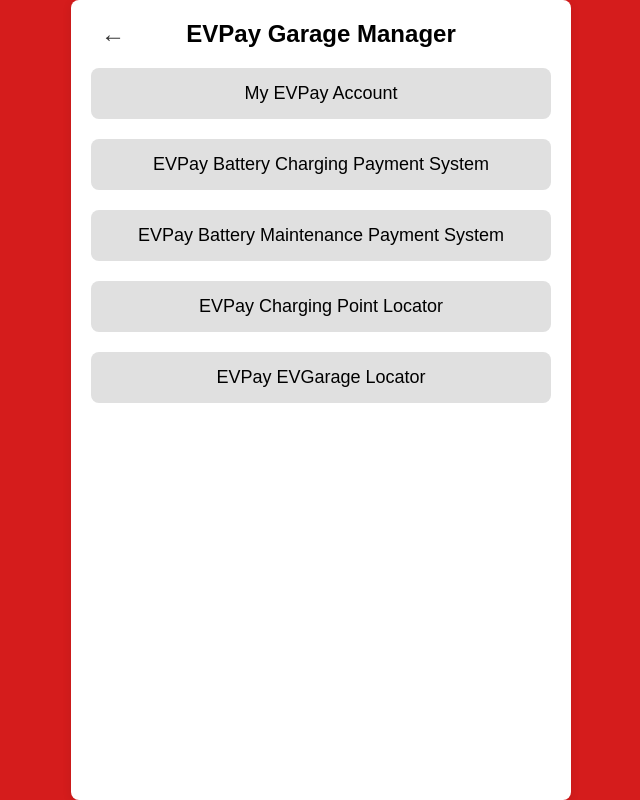
After one commit to peterodero561/EvpayApplication, a Flask app: page /profiles/manager_profile in a window 1280 px wide. The commit adds this page. Shown: the whole page, without its empty margins (319-959 px from the left). Run offline with Flask 3, Linux system fonts and the light colour scheme; the visitor is signed in with stand-in values (Sample User, id 1).

Commit message:
create Evpay garamanage functionality manager

```diff
--- a/app/blueprints/profiles/profile_routes.py
+++ b/app/blueprints/profiles/profile_routes.py
@@ -22,32 +22,43 @@ def allowed_file(filename):
 @profiles_bp.route('/user_profile', methods=['GET'], strict_slashes=False)
 @login_required
 def user_profile():
+    '''method to serve user home page'''
     if current_user.user_role != 'user':
         return redirect(url_for('auth.login'))
     return render_template('passengers_home.html', user=current_user)
 
-@profiles_bp.route('driver_profile', strict_slashes=False, methods=['GET'])
+@profiles_bp.route('/driver_profile', strict_slashes=False, methods=['GET'])
 @login_required
 def driver_profile():
+    '''method to serve driver home page'''
     if current_user.user_role != 'driver':
         redirect(url_for('auth.login'))
     return render_template('owners_home.html', driver=current_user)
 
+@profiles_bp.route('/manager_profile', methods=['GET'], strict_slashes=False)
+@login_required
+def manager_profile():
+    '''method to serve manager home page'''
+    if current_user.user_role != 'garage manager':
+        redirect(url_for('auth.login'))
+    return render_template('manager_home.html', manager=current_user)
+
 @profiles_bp.route('/account', methods=['GET'], strict_slashes=False)
 @login_required
 def account():
-    # serve the my acount page
+    '''Serves the profile page for users'''
     return render_template('profile.html', user=current_user)
 
 @profiles_bp.route('/account_data', methods=['GET'], strict_slashes=False)
 @login_required
 def account_data():
-    # return current user information
+    '''return current user information'''
     return jsonify(current_user.to_dict())
 
 @profiles_bp.route('/account_update', strict_slashes=False, methods=['PUT'])
 @login_required
 def account_update():
+    '''methos to update account information'''
     if request.method == 'PUT':
         name = request.form.get('name')
         email = request.form.get('email')
@@ -83,19 +94,20 @@ def account_update():
 @profiles_bp.route('/battery_charge', strict_slashes=False, methods=['GET'])
 @login_required
 def battery_charge():
-    # servers the charge page
+    '''serves the charge page'''
     return render_template('battery_charging.html')
 
 @profiles_bp.route('/battery_maintanance', strict_slashes=False, methods=['GET'])
 @login_required
 def battery_maintain():
-    # serve battery maintenace page
+    '''serve battery maintenace page'''
     return render_template('battery_maintanance.html')
 
 
 @profiles_bp.route('/account_bus', strict_slashes=False, methods=['GET'])
 @login_required
 def account_bus():
+    '''Returns information about a bus of a given driver'''
     user_id = current_user.user_id
     driver = Driver.query.filter_by(user_id=user_id).first()
     driver_id = driver.driver_id
@@ -108,6 +120,7 @@ def account_bus():
 @profiles_bp.route('/account_bus_update', strict_slashes=False, methods=['PUT'])
 @login_required
 def account_bus_update():
+    '''Updates information about Bus'''
     if request.method == 'PUT':
         bus_model = request.form.get('busModel')
         plate = request.form.get('plate')
--- /dev/null
+++ b/app/blueprints/profiles/templates/manager_home.html
@@ -0,0 +1,28 @@
+<!DOCTYPE html>
+<html lang="en">
+<head>
+    <meta charset="UTF-8">
+    <meta name="viewport" content="width=device-width, initial-scale=1.0">
+    <title>EVPay</title>
+    <link rel="stylesheet" href="{{url_for('static', filename='styles/manager_home.css')}}">
+</head>
+<body>
+    <div class="container">
+        <header class="header">
+            <a href="#" class="back-button" onclick="goBack()">&larr;</a>
+            <h1 class="title">EVPay Garage Manager</h1>
+        </header>
+        <main>
+            <div class="button-group">
+                <button class="btn" onclick="evpay_account()">My EVPay Account</button>
+                <button class="btn" onclick="battery_charging()">EVPay Battery Charging Payment System</button>
+                <button class="btn" onclick="battery_maintenance()">EVPay Battery Maintenance Payment System</button>
+                <button class="btn">EVPay Charging Point Locator</button>
+                <button class="btn">EVPay EVGarage Locator</button>
+            </div>
+        </main>
+    </div>
+
+    <script src="{{url_for('static', filename='scripts/manager_home.js')}}"></script>
+</body>
+</html>
--- a/app/static/scripts/login.js
+++ b/app/static/scripts/login.js
@@ -23,6 +23,8 @@ document.addEventListener('DOMContentLoaded', function() {
                     window.location.href = '/profiles/user_profile';
                 } else if (data.role == 'driver') {
                     window.location.href = '/profiles/driver_profile';
+                } else if (data.role == 'garage manager') {
+                    window.location.href = '/profiles/manager_profile'
                 } else {
                     responseMessage.textContent = 'There was an error creating your account. Please create a new account';
                 }
--- /dev/null
+++ b/app/static/scripts/manager_home.js
@@ -0,0 +1,16 @@
+function goBack() {
+    window.history.back('home.html');
+}
+function evpay_account() {
+    window.location.href ='/profiles/account';
+}
+// Additional functionality can be added here for button clicks
+function battery_charging(){
+    // window.location.href ='battery_payment.html';
+    window.location.href = '/profiles/battery_charge';
+
+}
+
+function battery_maintenance(){
+    window.location.href ='/profiles/battery_maintanance';
+}
--- /dev/null
+++ b/app/static/styles/manager_home.css
@@ -0,0 +1,75 @@
+/* General Reset */
+* {
+    margin: 0;
+    padding: 0;
+    box-sizing: border-box;
+}
+
+/* Body Styling */
+body {
+    font-family: Arial, sans-serif;
+    background-color: #d51c1c;
+    display: flex;
+    justify-content: center;
+    align-items: center;
+    height: 100vh;
+    margin: 0;
+}
+
+/* Container */
+.container {
+    width: 100%;
+    max-width: 500px;
+    height: 100vh; /* Fill the entire viewport */
+    display: flex;
+    flex-direction: column;
+    justify-content: stretch; /* Centers content vertically */
+    padding: 20px;
+    background-color: #fff;
+    border-radius: 8px;
+    box-shadow: 0 2px 10px rgba(0, 0, 0, 0.1);
+}
+
+/* Header */
+.header {
+    display: flex;
+    align-items: center;
+    justify-content: center;
+    position: relative;
+    margin-bottom: 20px;
+}
+
+.back-button {
+    position: absolute;
+    left: 10px;
+    font-size: 24px;
+    color: #333;
+    text-decoration: none;
+}
+
+.title {
+    font-size: 24px;
+    font-weight: bold;
+}
+
+/* Button Group */
+.button-group {
+    display: flex;
+    flex-direction: column;
+    gap: 20px;
+}
+
+/* Buttons */
+.btn {
+    background-color: #e0e0e0;
+    border: none;
+    padding: 15px;
+    border-radius: 8px;
+    font-size: 18px;
+    cursor: pointer;
+    transition: background-color 0.3s;
+}
+
+.btn:hover {
+    background-color: #0a1df3;
+}
```
Also changed, not shown: app/blueprints/auth/auth_routes.py (+41 -1 lines), app/blueprints/auth/templates/signup.html (+11 -12 lines), app/models/garage.py (+4 -6 lines), app/models/garage_manager.py (added, +34 -0 lines), app/static/scripts/signup.js (+22 -18 lines), app/static/styles/profile.css (+17 -7 lines), app/static/styles/signup.css (+18 -0 lines), app/blueprints/auth/templates/login.html (line endings or trailing spaces), app/models/driver.py (line endings or trailing spaces).
